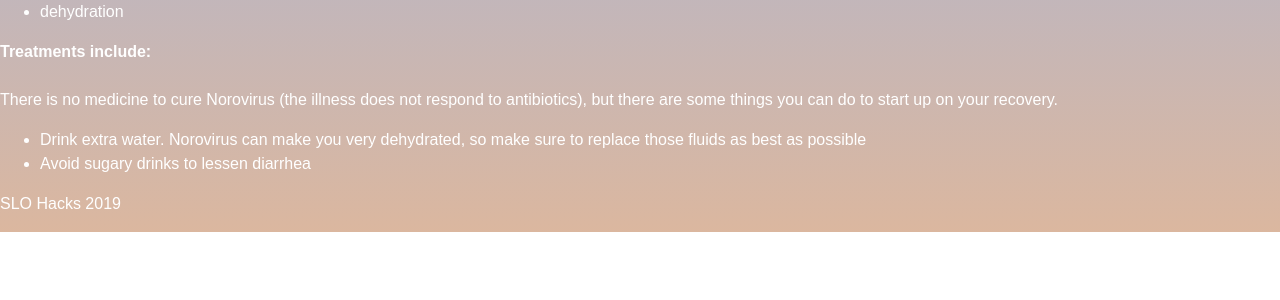
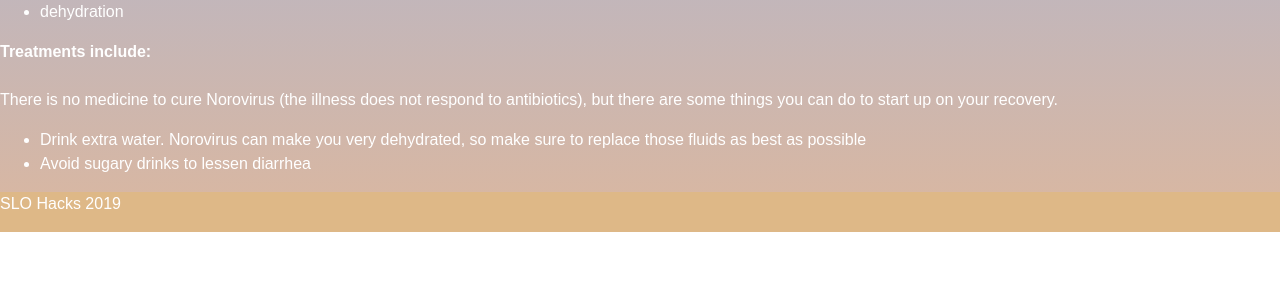
Before and after one commit to tifffoo/S.Beat, a Python web app: template templates/norovirus.html in a window 1280 px wide. Shown: the part 396-696 px from the top of the page. Run offline with Jinja, Linux system fonts and the light colour scheme; the template is opened without the code that fills it, so the values that code supplies are empty; some libraries are stand-ins or nearby versions; some web fonts are replaced.

Commit message:
white_bodyparts

```diff
--- a/templates/norovirus.html
+++ b/templates/norovirus.html
@@ -17,6 +17,14 @@
 				flex-direction: column;
 		}
 
+		footer {
+				background-color: burlywood;
+		}
+		footer p{
+				color: white;
+				flex-direction: column;
+				align-items: center;
+		}
 </style>
 </head>
 
@@ -53,6 +61,6 @@
 
 <footer style="color:white;">
 	<p> SLO Hacks 2019 </p>
-</footer>
+		</footer>
 
 </html>
```
